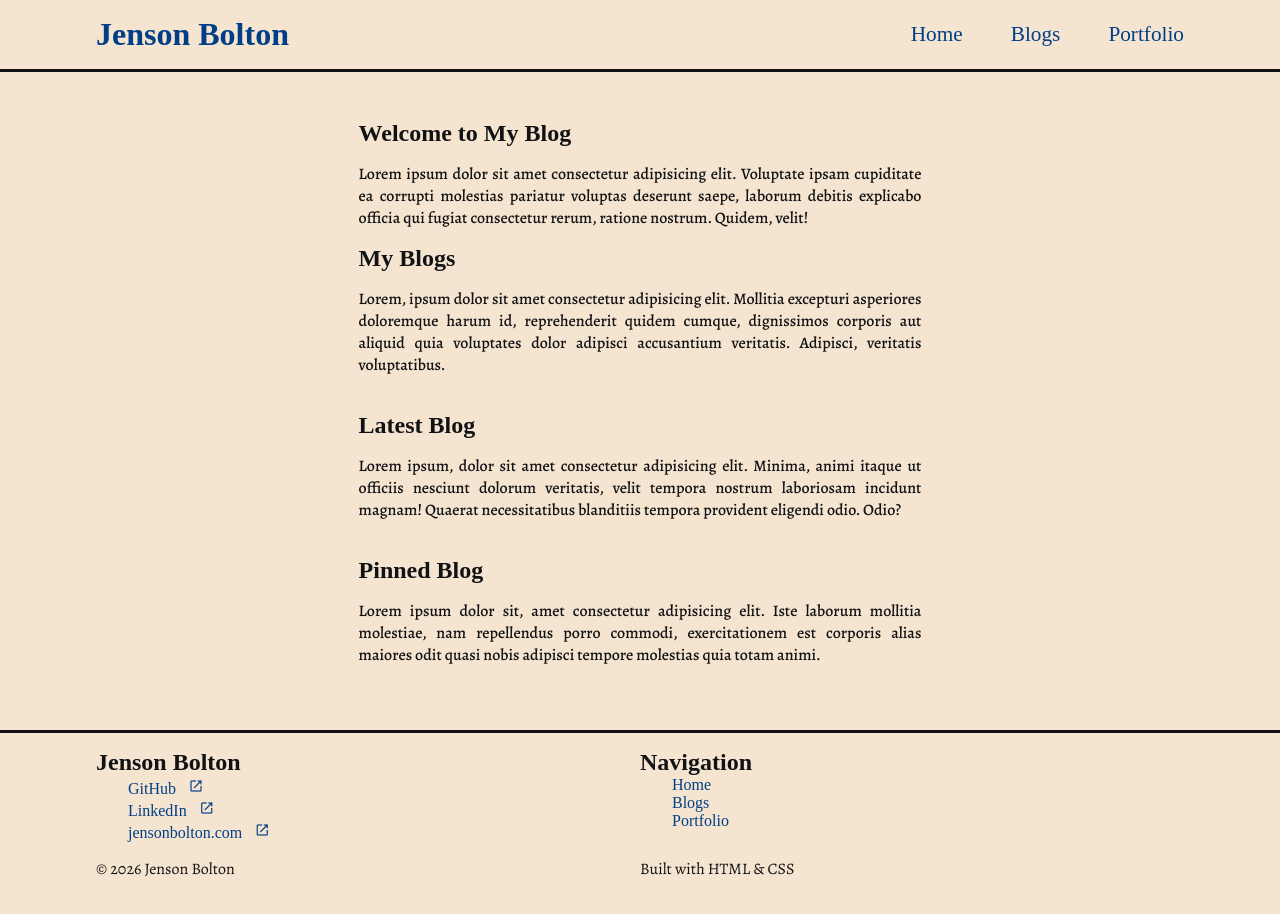
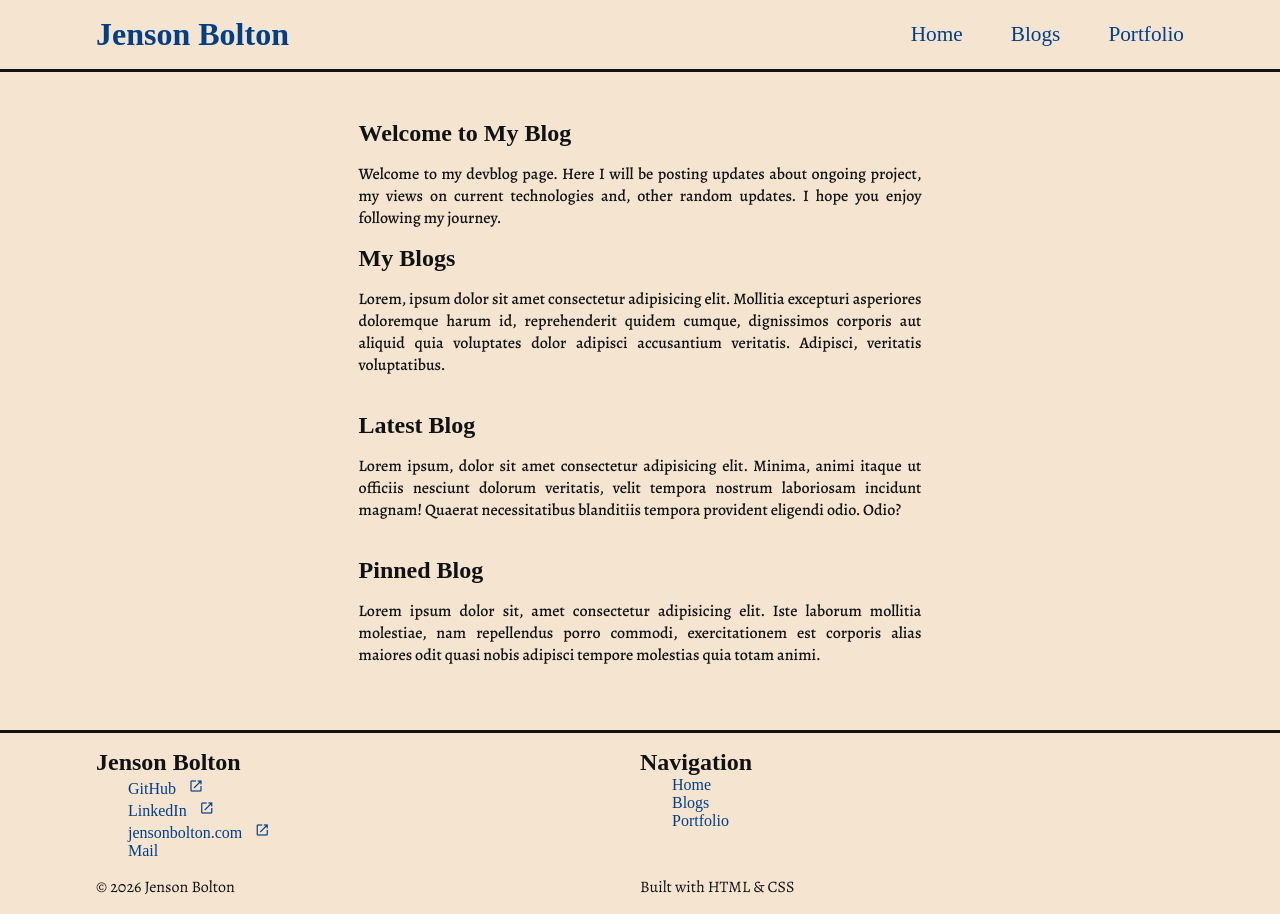
Before and after one commit to Jenson-Bolton/Devblog, a plain HTML site: page index.html in a window 1280 px wide. Drawn offline with nearby package versions, Linux system fonts and the light colour scheme; a web font is replaced by a local one.

```diff
--- a/index.html
+++ b/index.html
@@ -21,7 +21,7 @@
     <main>
         <section>
             <h1>Welcome to My Blog</h1>
-            <p>Lorem ipsum dolor sit amet consectetur adipisicing elit. Voluptate ipsam cupiditate ea corrupti molestias pariatur voluptas deserunt saepe, laborum debitis explicabo officia qui fugiat consectetur rerum, ratione nostrum. Quidem, velit!</p>
+            <p>Welcome to my devblog page. Here I will be posting updates about ongoing project, my views on current technologies and, other random updates. I hope you enjoy following my journey.</p>
         </section>
         <section>
             <h1>My Blogs</h1>
@@ -39,7 +39,7 @@
                 <li><a href="https://github.com/Jenson-Bolton" target="_blank" rel="noopener noreferrer">GitHub <span class="sr-only">(opens in a new tab)</span></a></li>
                 <li><a href="https://www.linkedin.com/in/jenson-bolton/" target="_blank" rel="noopener noreferrer">LinkedIn <span class="sr-only">(opens in a new tab)</span></a></li>
                 <li><a href="https://jensonbolton.com" target="_blank" rel="noopener noreferrer">jensonbolton.com <span class="sr-only">(opens in a new tab)</span></a></li>
-                <li><a href="mailto:"></a></li>
+                <li><a href="mailto:">Mail</a></li>
             </ul>
         </nav>
         <nav aria-label="Footer Navigation">
```
Also changed, not shown: 1 other file.
